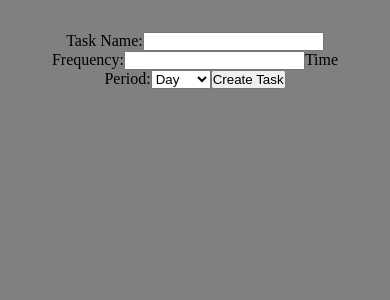
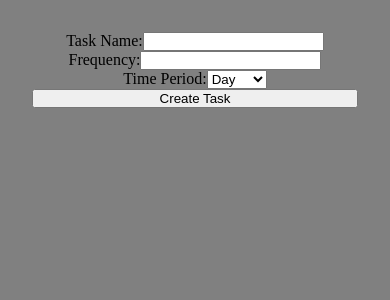
Before and after one commit to katredford/goal-getter, a React (Vite) app: page / in a window 390 px wide. Shown: the top 300 px of the page. Built offline with nearby package versions, Linux system fonts and the light colour scheme.

Commit message:
style form a bit

```diff
--- a/src/components/CreateGoal/createGoal.css
+++ b/src/components/CreateGoal/createGoal.css
@@ -0,0 +1,19 @@
+
+
+
+form {
+  display: flex;
+  /* flex-direction: column; */
+  flex-wrap: wrap;
+}
+
+@media screen and (max-width: 400px) {
+  /* body {
+    background-color: lightgreen;
+  } */
+
+  form {
+    flex-direction: column;
+
+  }
+}
--- a/src/components/CreateGoal/index.jsx
+++ b/src/components/CreateGoal/index.jsx
@@ -1,6 +1,6 @@
 import React, { useState } from 'react';
 import { useTaskContext } from '../TaskContext';
-
+import "./createGoal.css"
 
 export default function CreateGoal() {
   const [taskName, setTaskName] = useState('');
@@ -48,7 +48,7 @@ export default function CreateGoal() {
 
   return (
     <>
-      <form onSubmit={handleSubmit}>
+      <form className="createForm" onSubmit={handleSubmit}>
         <label>
           Task Name:
           <input type="text" value={taskName} onChange={handleTaskNameChange}></input>
```
